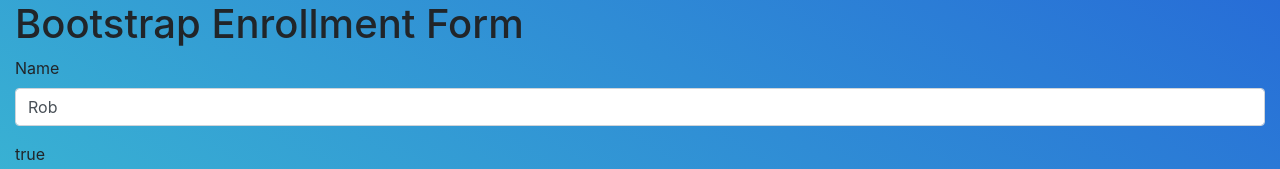
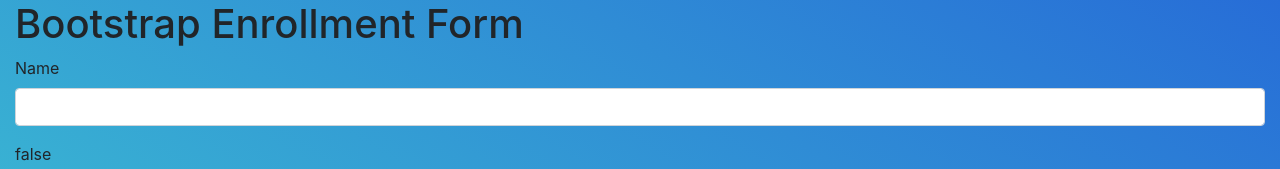
Before and after one commit to vishalrindhe/form, an Angular app in the folder tdf/: page / in a window 1280 px wide. Shown: the top 169 px of the page. Built offline with nearby package versions, Linux system fonts and the light colour scheme.

Commit message:
8.2 check if name field is invalid and touch r not

```diff
--- a/tdf/src/app/app.component.html
+++ b/tdf/src/app/app.component.html
@@ -4,8 +4,13 @@
 
     <div class="form-group">
       <label>Name</label>
-      <input type="text" #name="ngModel" [class.is-invalid]="name.invalid" required name="userName" [ngModel]="userModel.name" class="form-control">
-    </div>
+        <input type="text" #name="ngModel"
+        [class.is-invalid]="name.invalid && name.touched"
+        required
+        name="userName"
+        [ngModel]="userModel.name"
+        class="form-control">
+      </div>
     {{ name.valid }}
 
     <div class="form-group">
--- a/tdf/src/app/app.component.ts
+++ b/tdf/src/app/app.component.ts
@@ -10,5 +10,5 @@
   title = 'tdf';
   topics = ["Angular", "React", "Vue"];
 
-  userModel = new User ( 'Rob', 'rob@test.com', 1234567890, '', 'morning', true);
+  userModel = new User ( '', 'rob@test.com', 1234567890, '', 'morning', true);
 }
```
